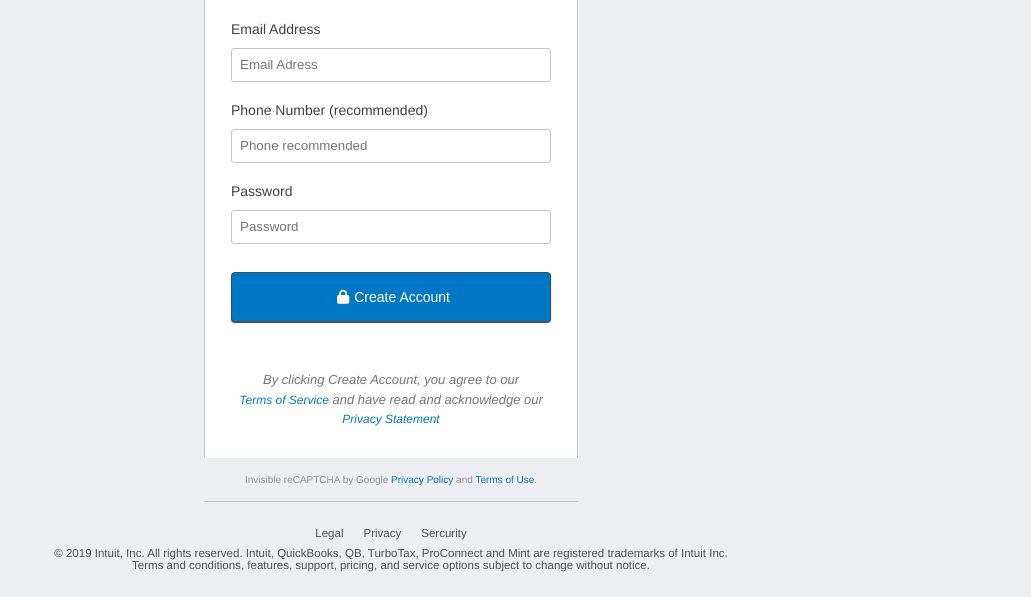
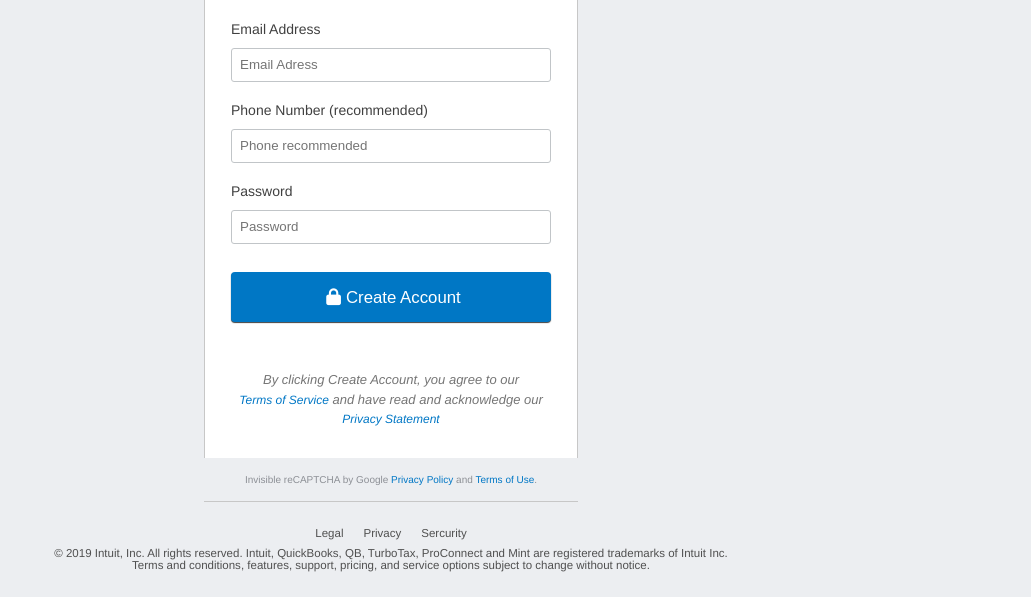
Before and after one commit to lilleonz/html-forms, a plain HTML site: page index.html in a window 1280 px wide. Shown: the part 325-922 px from the top of the page, without its empty margins (249-1280 px from the left). Drawn offline with Linux system fonts and the light colour scheme.

Commit message:
minor change to the create account button

```diff
--- a/style/style.css
+++ b/style/style.css
@@ -214,6 +214,10 @@ a:hover {
     width: 100%;
     height: 50px;
     margin: 4% 0;
+    font-size: 1.2em;
+    border: none;
+    -webkit-box-shadow: 0;
+            box-shadow: 0;
 }
 
 .footer-container {
```
